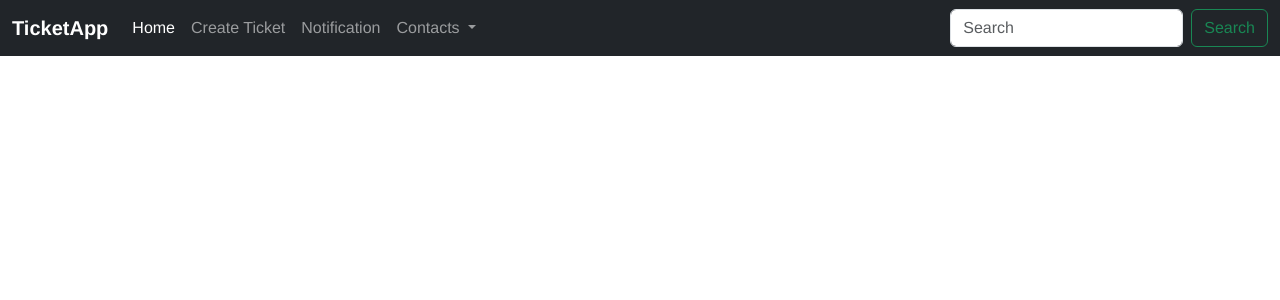
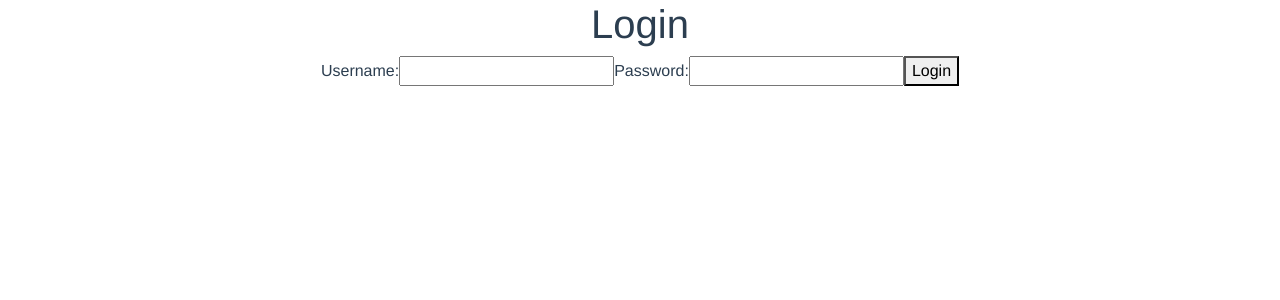
Before and after one commit to KanberZeren/Ticketapp-Frontend, a Vue app: page /Login in a window 1280 px wide. Shown: the top 300 px of the page. Built offline with nearby package versions, Linux system fonts and the light colour scheme.

Commit message:
Login Page creation

```diff
--- a/src/App.vue
+++ b/src/App.vue
@@ -1,18 +1,25 @@
 <template>
-  <navBar></navBar>
-  <router-view/>
+  <div id="app">
+    <router-view class="main-content"></router-view>
+    <!--<FooterBar></FooterBar>-->
+  </div>
 </template>
 
 <script>
-import NavBar from '@/components/NavBar.vue'
+// import NavBar from '@/components/NavBar.vue'
+// import FooterBar from '@/components/FooterBar.vue'
+
 export default {
-  name: 'App',
-  components: { NavBar }
+  name: 'App'
+  // components: { NavBar } // FooterBar
 }
 </script>
 
 <style>
 #app {
+  display: flex;
+  flex-direction: column;
+  min-height: 100vh;
   font-family: Avenir, Helvetica, Arial, sans-serif;
   -webkit-font-smoothing: antialiased;
   -moz-osx-font-smoothing: grayscale;
@@ -32,4 +39,8 @@ nav a {
 nav a.router-link-exact-active {
   color: #42b983;
 }
+
+.main-content{
+  flex: 1;
+}
 </style>
--- a/src/components/HomePage.vue
+++ b/src/components/HomePage.vue
@@ -15,4 +15,9 @@ export default {
 
 <!-- Add "scoped" attribute to limit CSS to this component only -->
 <style scoped>
+h1{
+  margin-left: 20px;
+  flex-direction: column;
+  padding: 20px;
+}
 </style>
--- /dev/null
+++ b/src/components/LoginPage.vue
@@ -0,0 +1,51 @@
+<template>
+  <div class="login-page">
+    <h1>Login</h1>
+    <form @submit.prevent="login">
+      <label for="benutzername">Username:</label>
+      <input id="benutzername" v-model="benutzername" type="text" required />
+
+      <label for="passwort">Password:</label>
+      <input id="passwort" v-model="passwort" type="password" required />
+
+      <div v-if="error" class="error-message">{{ error }}</div>
+
+      <button type="submit">Login</button>
+    </form>
+  </div>
+</template>
+
+<script setup>
+import { ref } from 'vue'
+import axios from 'axios'
+import { useRouter } from 'vue-router'
+const benutzername = ref('')
+const passwort = ref('')
+const error = ref('')
+const router = useRouter()
+const login = async () => {
+  try {
+    const response = await axios.post('http://localhost:8080/login', {
+      benutzername: benutzername.value,
+      passwort: passwort.value
+    })
+    console.log('Backend Response:', response.data)
+    if (response.data === 'Login successful') {
+      await router.push('/')
+    } else {
+      error.value = 'Invalid username or password'
+    }
+  } catch (error) {
+    console.error('Error during login:', error)
+    error.value = 'An error occurred during login'
+  }
+}
+</script>
+
+<style scoped>
+/* Add your styling here if needed */
+.error-message {
+  color: red;
+  margin-top: 10px;
+}
+</style>
--- a/src/router/index.js
+++ b/src/router/index.js
@@ -6,6 +6,7 @@ import NotificationView from '../views/NotificationView.vue'
 import ItServiceSupportView from '../views/ItServiceSupportView.vue'
 import BackendSupportView from '../views/BackendSupportView.vue'
 import ServiceCenterView from '../views/ServiceCenterView.vue'
+import LoginPage from '@/components/LoginPage.vue'
 
 const routes = [
   {
@@ -43,6 +44,11 @@ const routes = [
     name: 'TicketBearbeitenView',
     component: TicketBearbeitenView,
     props: true
+  },
+  {
+    path: '/Login',
+    name: 'Login',
+    component: LoginPage
   }
 ]
 
--- a/src/views/HomeView.vue
+++ b/src/views/HomeView.vue
@@ -1,8 +1,11 @@
 <template>
-  <div class="home">
-    <HomePage msg="Welcome to our Ticketsystem!"/>
-    <button @click="goToNewTicketView">Neues Ticket erstellen</button>
-    <TicketListe/>
+  <div id="app">
+    <div class="home">
+      <NavBar/>
+      <router-view></router-view>
+      <HomePage msg="Welcome to our Ticketsystem!"/>
+      <TicketListe/>
+    </div>
   </div>
 </template>
 
@@ -11,10 +14,12 @@
 import HomePage from '@/components/HomePage.vue'
 // import axios from 'axios'
 import TicketListe from '@/components/TicketListe.vue'
+import NavBar from '@/components/NavBar.vue'
 
 export default {
   name: 'HomeView',
   components: {
+    NavBar,
     HomePage,
     TicketListe
   },
@@ -26,5 +31,10 @@ export default {
 }
 </script>
 
-<style>
+<style scoped>
+HomePage{
+  margin-left: 20px;
+  flex-direction: column;
+  padding: 20px;
+}
 </style>
```
Also changed, not shown: src/components/RegistrationPage.vue (added, +64 -0 lines).
